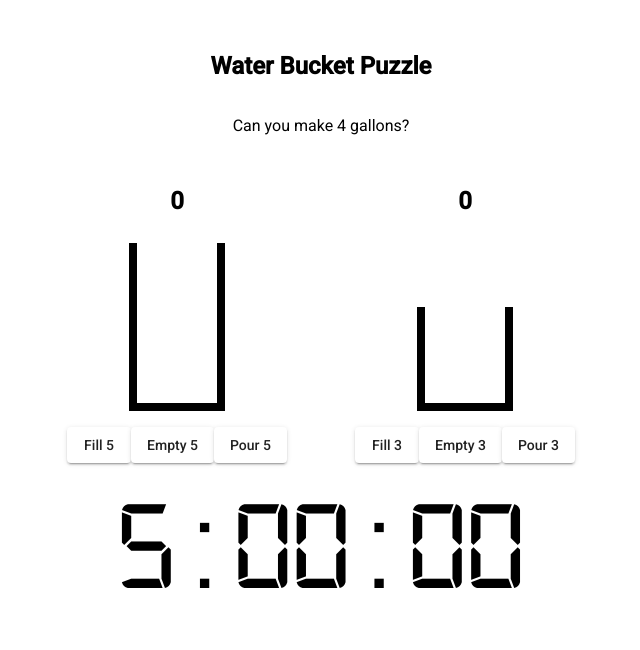
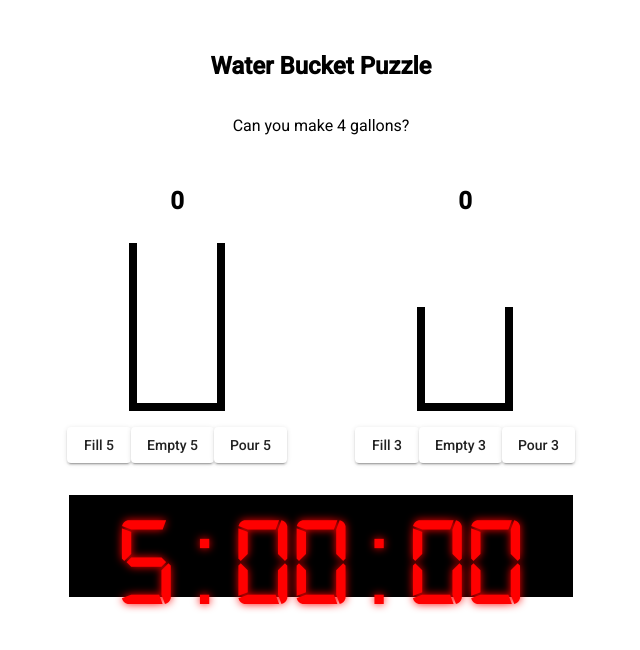
Before and after one commit to HunterCarlson/water-bucket-puzzle-ng, an Angular app: page / in a window 1280 px wide. Shown: the top 650 px of the page, without its empty margins (319-959 px from the left). Built offline with nearby package versions, Linux system fonts and the light colour scheme.

Commit message:
added glow effect to digital timer

```diff
--- a/src/app/app.component.scss
+++ b/src/app/app.component.scss
@@ -75,6 +75,10 @@ $bucket-panel-margin: 1rem;
   @include flex-col-center();
   font-family: digital-7-mono, monospace;
   font-size: 8rem;
+  color: red;
+  text-shadow: 0 0 .5rem red;
+  background-color: black;
+  padding: 1rem 3rem;
 }
 
 .solved-overlay {
```
